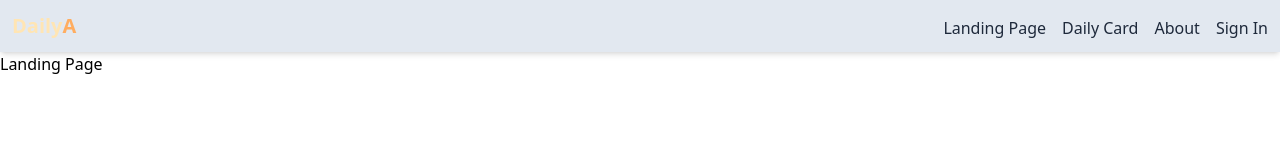
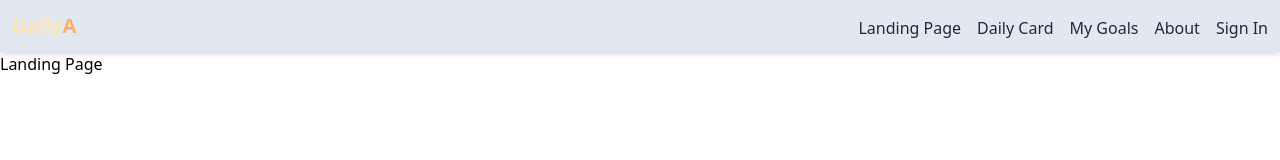
Before and after one commit to deanbirnie/daily-a, a React (Vite) app in the folder frontend/: page / in a window 1280 px wide. Shown: the top 160 px of the page. Built offline with nearby package versions, Linux system fonts and the light colour scheme.

Commit message:
Cleaned up header and added additional pages for navigation during development

```diff
--- a/frontend/src/components/Header.jsx
+++ b/frontend/src/components/Header.jsx
@@ -22,6 +22,9 @@ export default function Header() {
                         <Link to='/daily-card'>
                             <li className="hidden sm:inline text-slate-800 hover:underline">Daily Card</li>
                         </Link>
+                        <Link to='/goals'>
+                            <li className="hidden sm:inline text-slate-800 hover:underline">My Goals</li>
+                        </Link>
                         <Link to='/about'>
                             <li className="hidden sm:inline text-slate-800 hover:underline">About</li>
                         </Link>
```
